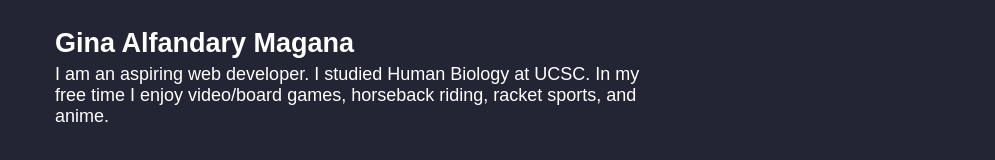
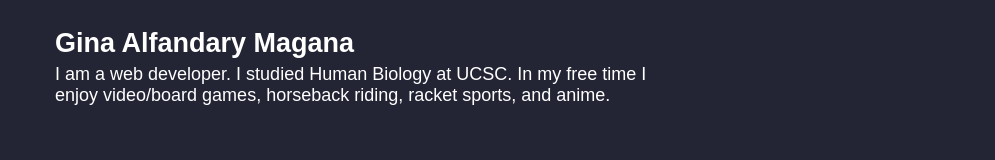
Before and after one commit to GinaLeeAlfy/GinaLeeAlfy.github.io, a React (Vite) app: page / in a window 1280 px wide. Shown: the part 466-626 px from the top of the page, without its empty margins (285-1280 px from the left). Built offline with nearby package versions, Linux system fonts and the light colour scheme.

Commit message:
changed description

```diff
--- a/src/Home.jsx
+++ b/src/Home.jsx
@@ -40,9 +40,8 @@ const Home = () => {
       <section>
         <h2>Gina Alfandary Magana</h2>
         <p>
-          I am an aspiring web developer. I studied Human Biology at UCSC. In my
-          free time I enjoy video/board games, horseback riding, racket sports,
-          and anime.
+          I am a web developer. I studied Human Biology at UCSC. In my free time
+          I enjoy video/board games, horseback riding, racket sports, and anime.
         </p>
       </section>
     </div>
```
